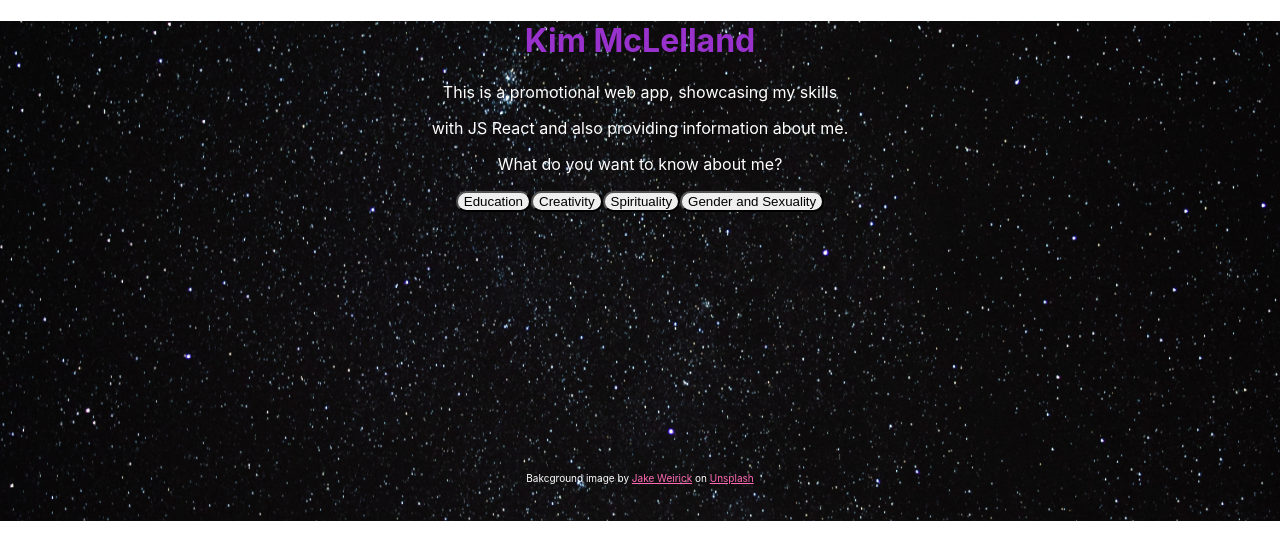
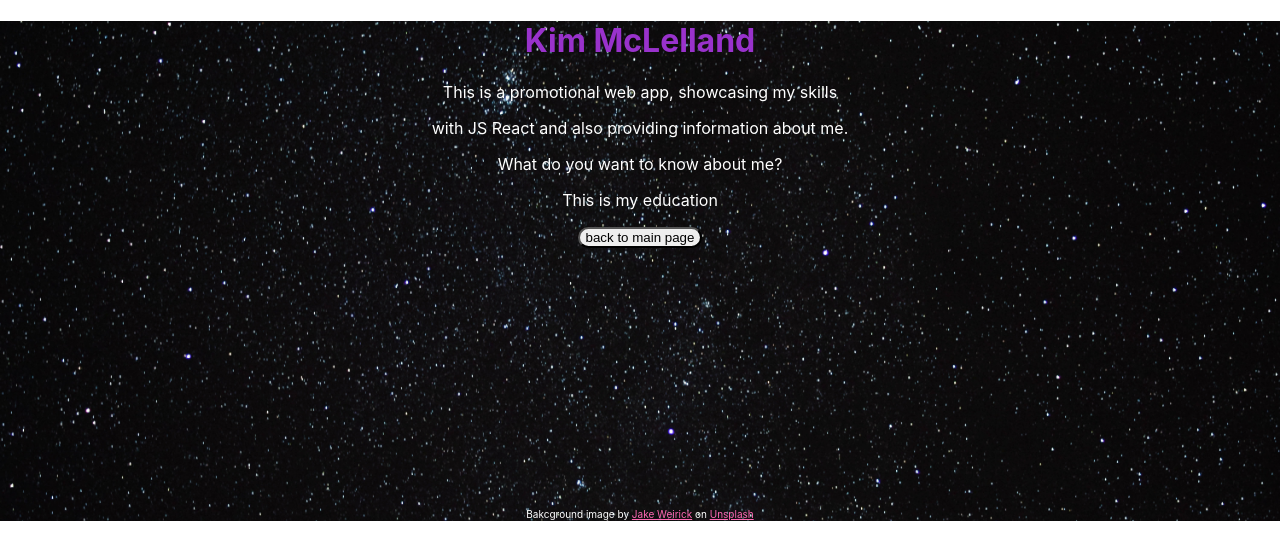
Before and after one commit to KimMcLelland/kim-mclelland, a React (Create React App) app: page / in a window 1280 px wide. Both pictures are taken after a click on the button "Education". Shown: the top 560 px of the page. Built offline with nearby package versions, Linux system fonts and the light colour scheme.

Commit message:
different pages

```diff
--- a/src/App.css
+++ b/src/App.css
@@ -37,3 +37,19 @@ button {
 .footer a {
   color: hotpink;
 }
+
+.education_page {
+  color: white;
+}
+
+.creativity_page {
+  color: white;
+}
+
+.spirituality_page {
+  color: white;
+}
+
+.lgbt_page {
+  color: white;
+}
--- a/src/App.js
+++ b/src/App.js
@@ -1,7 +1,54 @@
-
+import React, { useState, useEffect } from "react";
 import './App.css';
 
-function App() {
+const App = () => {
+  const [page, setPage] = useState(0);
+
+  const pageDisplay = () => {
+    if (page === 0) {
+      return(
+        <div className="start_page_buttons">
+          <button onClick={() => setPage(page+1)}>Education</button>
+          <button onClick={() => setPage(page+2)}>Creativity</button>
+          <button onClick={() => setPage(page+3)}>Spirituality</button>
+          <button onClick={() => setPage(page+4)}>Gender and Sexuality</button>
+        </div>
+        )
+    }
+    if (page === 1) {
+      return (
+        <div className = "education_page">
+        <p>This is my education</p>
+        <button onClick={() => setPage(page-1)}>back to main page</button>
+        </div>
+      )
+    }
+    if (page === 2) {
+      return(
+        <div className = "creativity_page">
+          <p>These are my creative achievements</p>
+          <button onClick={() => setPage(page-2)}>back to main page</button>
+          </div>
+      )
+    }
+    if (page === 3) {
+      return(
+        <div className = "spirituality_page">
+          <p>A history of my spiritual beliefs</p>
+          <button onClick={() => setPage(page-3)}>back to main page</button>
+        </div>
+      )
+    }
+    if (page === 4) {
+      return (
+        <div className = "lgbt_page">
+          <p>I am trans, submissive, polyamorous and bisexual. So there!</p>
+          <button onClick={() => setPage(page-4)}>back to main page</button>
+        </div>
+      )
+    }
+  }
+
   return (
     <div className="App">
       <h1>Kim McLelland</h1>
@@ -10,11 +57,8 @@ function App() {
         <p>with JS React and also providing information about me.</p>
         <p>What do you want to know about me?</p>
       </div>
-      <div className="start_page_buttons">
-        <button>Education</button>
-        <button>Creativity</button>
-        <button>Spirituality</button>
-        <button>Gender and Sexuality</button>
+      <div>
+        {pageDisplay()}
       </div>
       <p className="footer">Bakcground image by <a href="https://unsplash.com/@weirick?utm_source=unsplash&utm_medium=referral&utm_content=creditCopyText">Jake Weirick</a> on <a href="https://unsplash.com/s/photos/stars?utm_source=unsplash&utm_medium=referral&utm_content=creditCopyText">Unsplash</a>
   </p>
```
